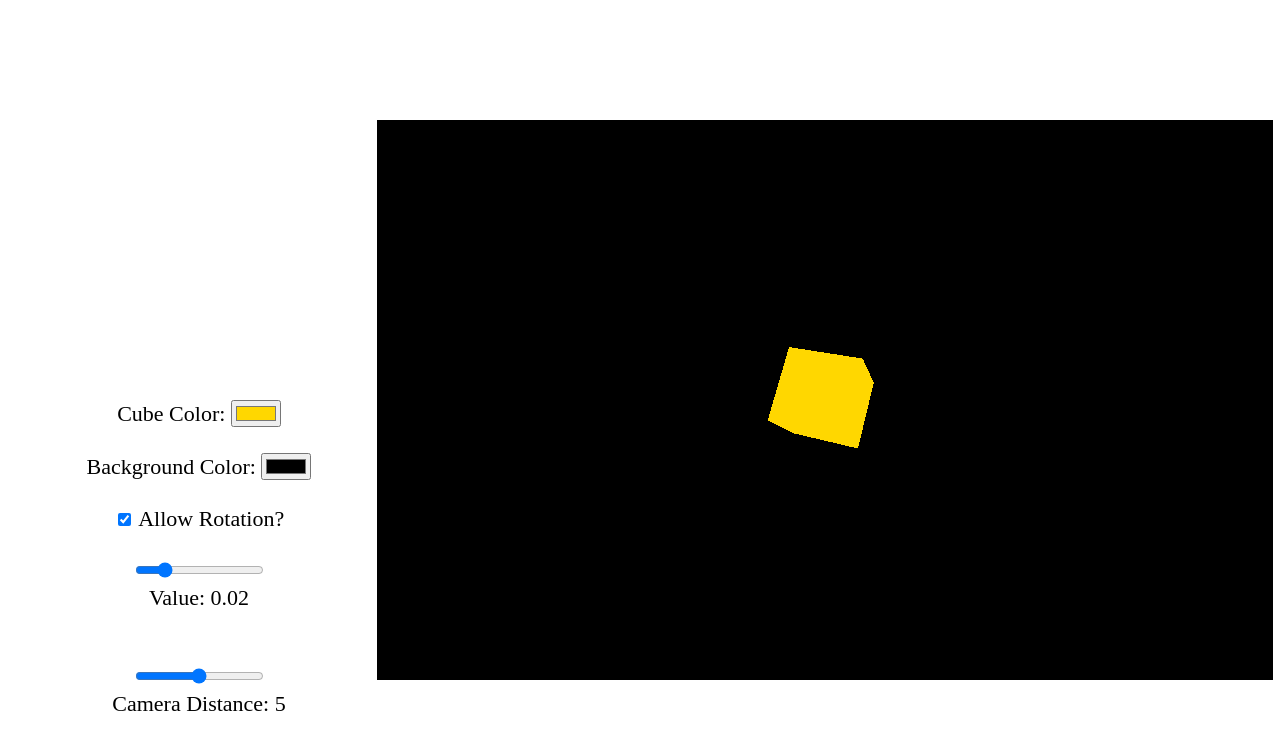
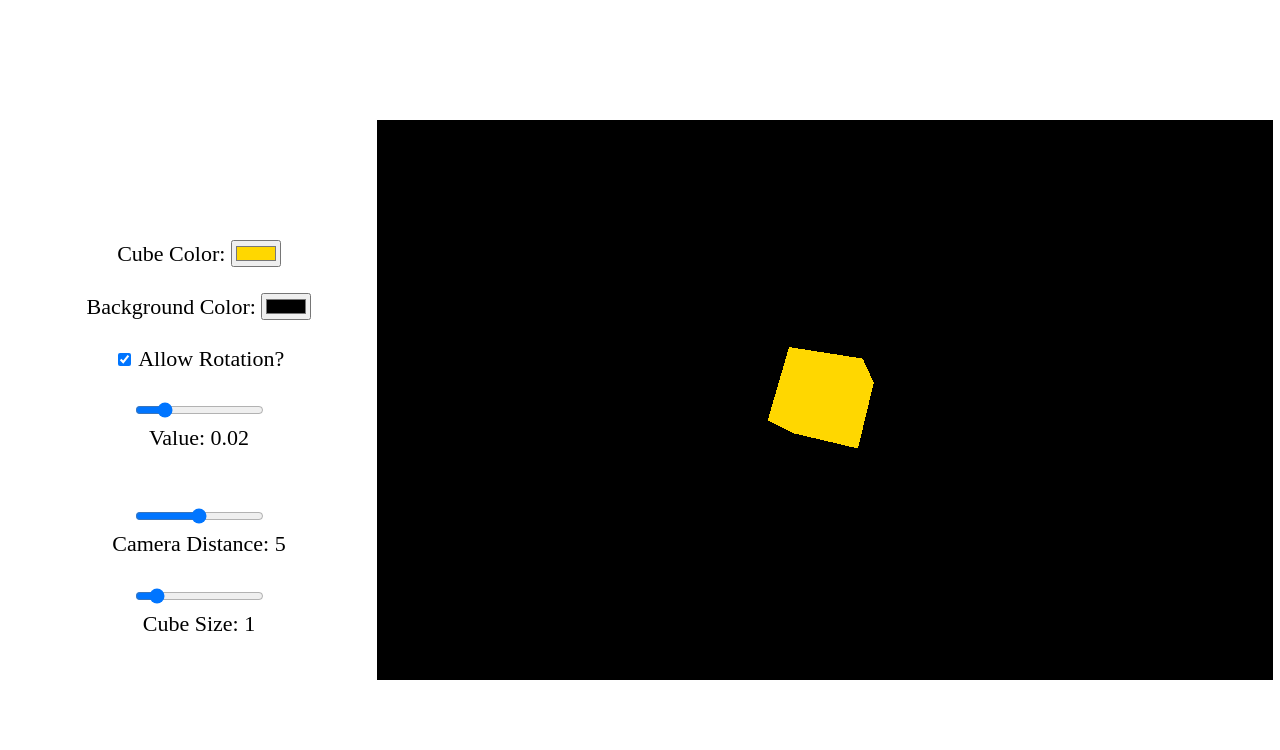
Before and after one commit to JesusOfCarrots/InfoWeb, a website built with Vite: page index.html in a window 1280 px wide. Built offline with nearby package versions, Linux system fonts and the light colour scheme.

Commit message:
Cube Pos

```diff
--- a/ToDo.txt
+++ b/ToDo.txt
@@ -1,5 +1,3 @@
-cam distance,
-cube size,
 cube pos,
 new cube,
 resize canvas on window resize,
--- a/index.html
+++ b/index.html
@@ -23,6 +23,9 @@
         <br> <br>
         <input type="range" min="0" max="10" step="0.5" value="5" id="camDistanceSlider">
         <p>Camera Distance: <span id="camDistanceSliderValue">5</span></p>
+        <br>
+        <input type="range" min="0" max="8" step="0.5" value="1" id="cubeSizeSlider">
+        <p>Cube Size: <span id="cubeSizeValue">1</span></p>
     </div>
 
     <script type="module" src="main.js"></script>
--- a/main.js
+++ b/main.js
@@ -6,6 +6,8 @@ let height = window.innerHeight * 0.7;
 let cameraDistance = 5;
 
 let canRotate = true;
+let cubeSize = 1;
+
 let rotationSpeed = 0.02;
 let cubeColor = 0xffd700;
 let bgColor = 0x0000;
@@ -17,12 +19,13 @@ const cam = new THREE.PerspectiveCamera(FOV, width / height, 0.1, 1000)
 const otherSpace = document.getElementById('other');
 const rotationSpeedSlider = document.getElementById('slider');
 const camDistanceSlider = document.getElementById('camDistanceSlider');
+const cubeSizeSlider = document.getElementById('cubeSizeSlider');
 const rotateCheckbox = document.getElementById('rotateCheckbox');
 const colorPicker = document.getElementById("colorPicker");
 const backgroundColorPicker = document.getElementById("gbColor");
 
 const renderer = new THREE.WebGLRenderer();
-const geometry = new THREE.BoxGeometry(1, 1, 1);
+const geometry = new THREE.BoxGeometry(cubeSize, cubeSize, cubeSize);
 const material = new THREE.MeshBasicMaterial( {color:cubeColor} );
 
 const cube = new THREE.Mesh(geometry, material);
@@ -58,6 +61,14 @@ function getHtmlValues(){
         cam.position.z = cameraDistance;
     });
 
+    // cube slider
+    cubeSizeSlider.addEventListener('input', () => {
+        cubeSize = parseFloat(cubeSizeSlider.value);
+        document.getElementById('cubeSizeValue').textContent = cubeSize.toFixed(2);
+        // update the cube size
+        cube.scale.set(cubeSize, cubeSize, cubeSize);
+    });
+
     // checkbox
     rotateCheckbox.addEventListener("click", updateCheckBox);
 
@@ -89,6 +100,7 @@ function setUp(){
     let offsetX = window.innerWidth - width;
     renderer.domElement.style.marginTop = offsetY / 2 + 'px';
     otherSpace.style.width  = offsetX + 'px';
+    otherSpace.style.top = window.innerHeight * 0.3 + 'px';
 
     getHtmlValues();
 
--- a/style.css
+++ b/style.css
@@ -8,7 +8,5 @@
 
 #other{
     position: absolute;
-    top: 50%;
     text-align: center;
-    vertical-align: middle;
 }
```
